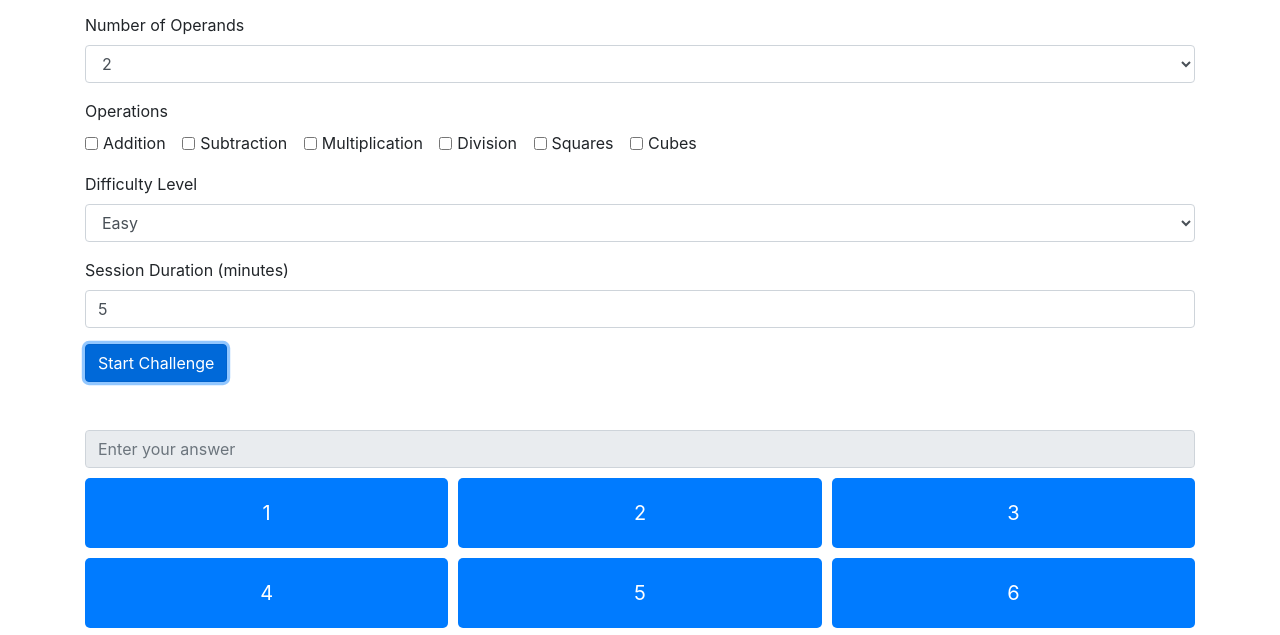
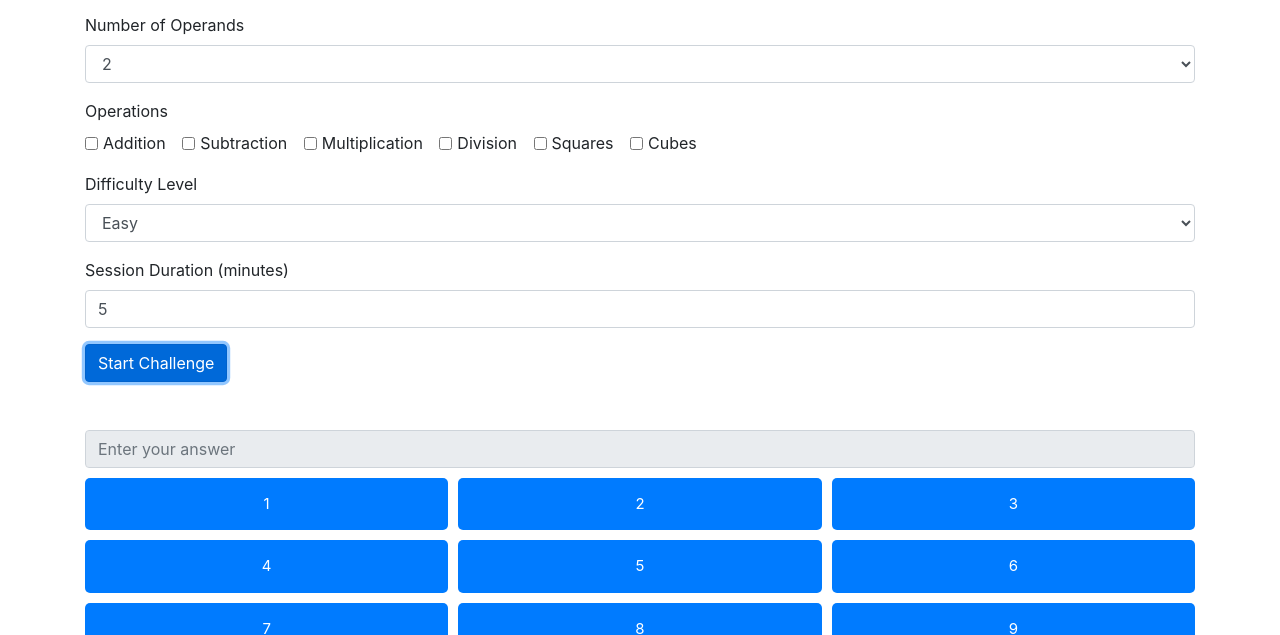
Before and after one commit to greenDEFENDER/CalBoost, a plain HTML site: page index.html in a window 1280 px wide. Both pictures are taken after typing "5" into the empty fields and a click on the button "Start Challenge". Shown: the part 157-792 px from the top of the page. Drawn offline with nearby package versions, Linux system fonts and the light colour scheme.

Commit message:
Keyboard button fixed
Keyboard

```diff
--- a/index.html
+++ b/index.html
@@ -19,8 +19,8 @@
       margin-top: 10px;
     }
     .keypad-button {
-      padding: 20px;
-      font-size: 20px;
+      padding: 15px;
+      font-size: 15px;
       background-color: #007bff;
       color: white;
       border: none;
```
